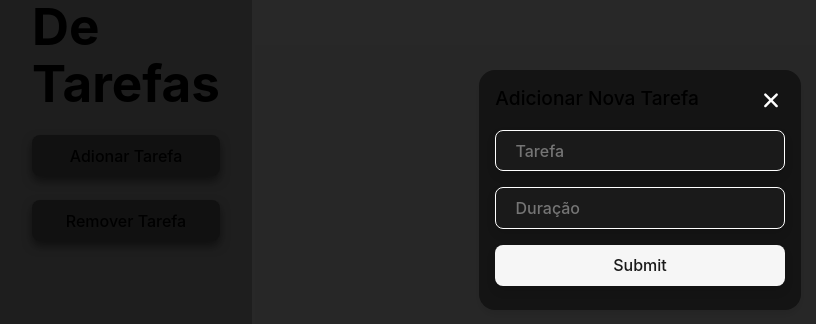
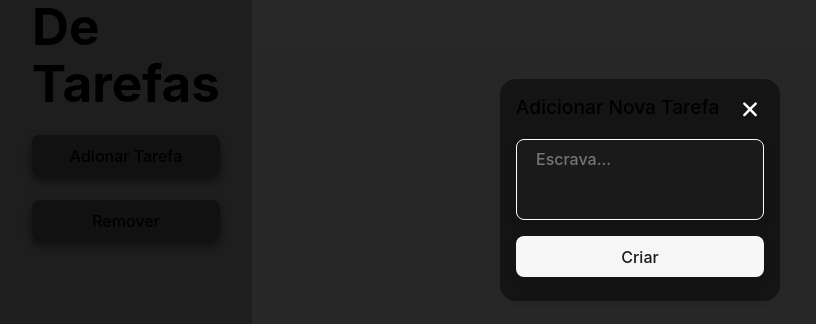
Before and after one commit to GuilhermeThomass/React-ToDo, a React (Vite) app: page / in a window 1280 px wide. Both pictures are taken after a click on the button "Adionar Tarefa". Shown: the part 210-534 px from the top of the page, without its empty margins (0-816 px from the left). Built offline with nearby package versions, Linux system fonts and the light colour scheme.

Commit message:
Implementação do modal com a crição de lista

```diff
--- a/index.html
+++ b/index.html
@@ -1,8 +1,8 @@
 <!doctype html>
 <html lang="en">
   <head>
+    <link rel="icon" type="image/svg+xml" href="" />
     <meta charset="UTF-8" />
-    <link rel="icon" type="image/svg+xml" href="" />
     <meta name="viewport" content="width=device-width, initial-scale=1.0" />
     <title>To-do</title>
   </head>
--- a/src/App.tsx
+++ b/src/App.tsx
@@ -1,10 +1,9 @@
 import { useCallback, useState } from "react"
 import ModalButton from "./components/ModalButton"
 import styled from "styled-components";
-import Table from "./components/Table";
+import Task from "./components/Task";
 
 import { FcFolder } from "react-icons/fc";
-
 
 const Button = styled.button`
     border-radius: 8px;
@@ -15,13 +14,12 @@ const Button = styled.button`
     font-family: inherit;
     background-color: #1a1a1a;
     cursor: pointer;
-    transition: transform 0.2s ease;
+    transition: transform 0.2s ease-out;
     box-shadow: 0 5px 10px rgba(0,0,0,0.5);
     &:active{
       transform: scale(0.96);
     }
 `
-
 const Section = styled.div`
   height: calc(100vh - 64px);
   width: calc(100vw - 48px);
@@ -43,9 +41,23 @@ const TableArea = styled.div`
   border-radius: 12px;
 `
 
-function App() {
+interface appProps{
+
+}
+
+function App({}:appProps) {
+
   const [isModalOpen,setIsModalOpen] = useState(false);
+  const [list,setList] = useState([{status:false,task:''}]);
 
+  const handleSubmit = (task : string) =>{
+    const newTask= {
+      status: false,
+      task: task
+    }
+
+    setList((prev)=>[...prev,newTask]);
+  }
   const toggleModal = useCallback(()=>{
     setIsModalOpen(wasModalOpen => !wasModalOpen);
   },[setIsModalOpen])
@@ -56,11 +68,11 @@ function App() {
         <Container>
           <FcFolder size='6em'/>
           <h1 style={{margin:0 }}>Lista De Tarefas</h1>
-          <Button onClick={toggleModal}>Adionar Tarefa</Button> <ModalButton isModalOpen={isModalOpen} onBackClick={toggleModal}/>
-          <Button>Remover Tarefa</Button>
+          <Button onClick={toggleModal}>Adionar Tarefa</Button><ModalButton isModalOpen={isModalOpen} onBackClick={toggleModal} handleSubmit={handleSubmit}/>
+          <Button>Remover</Button>
         </Container>
         <TableArea>
-          <Table/>
+          <Task Tasks={list}/>
         </TableArea>
       </Section>
     </>
--- a/src/components/Modal.tsx
+++ /dev/null
@@ -1,53 +0,0 @@
-import { memo } from "react"
-import styled from "styled-components"
-import Close from "./CloseButton";
-
-const Section = styled.div`
-    /* z-index: 1000; */
-    position: fixed;
-    width: 100%;
-    height: 100%;
-    top:0;
-    left: 0;
-
-    display: flex;
-    align-items: center;
-    justify-content: center;
-    background-color: rgb(0,0,0,0.35);
-`
-const Container = styled.form`
-    display: flex;
-    flex-direction: column;
-
-    gap: 16px;
-    padding: 32px 16px 24px 16px;
-
-    border-radius: 16px;
-
-    background-color: #141414;
-    transition: transform 0.2s ease;
-    box-shadow: 0 5px 10px rgba(0,0,0,0.1);
-    &:active{
-      transform: scale(0.96);
-    }
-`
-
-interface ModalProps{
-    onBackClick: ()=> void;
-    children: JSX.Element;
-}
-
-
-function Modal( {onBackClick , children } : ModalProps ) {
-    console.log("Render Modal")
-    return (
-        <Section onClick={onBackClick}>
-            <Container onClick={(e)=> e.stopPropagation()}>
-                <Close onBackClick={onBackClick}/>
-                {children}
-            </Container>
-        </Section>
-    )
-}
-
-export default memo(Modal)
--- a/src/components/ModalButton.tsx
+++ b/src/components/ModalButton.tsx
@@ -1,6 +1,6 @@
 import styled from "styled-components";
-import Modal from "./Modal";
-import { memo } from "react";
+import { memo, useState } from "react";
+import Close from "./CloseButton";
 
 const Tittle = styled.h1`
     position: absolute;
@@ -10,8 +10,9 @@ const Tittle = styled.h1`
     font-family: inherit;
     cursor: default;
 `
-
-const Input = styled.input`
+const Input = styled.textarea`
+    resize: none;
+    width: 13em;
     text-decoration: none;
     border-radius: 8px;
     border: 1px solid white;
@@ -23,7 +24,6 @@ const Input = styled.input`
     cursor: pointer;
     box-shadow: 0 5px 10px rgba(0,0,0,0.1);
 `
-
 const Button = styled.button`
     color: #1a1a1a;
     border-radius: 8px;
@@ -36,36 +36,65 @@ const Button = styled.button`
     cursor: pointer;
     box-shadow: 0 5px 10px rgba(0,0,0,0.1);
 `
+const Section = styled.div`
+    /* z-index: 1000; */
+    position: fixed;
+    width: 100%;
+    height: 100%;
+    top:0;
+    left: 0;
+
+    display: flex;
+    align-items: center;
+    justify-content: center;
+    background-color: rgb(0,0,0,0.35);
+`
+const Container = styled.div`
+    display: flex;
+    flex-direction: column;
+
+    gap: 16px;
+    padding: 32px 16px 24px 16px;
+
+    border-radius: 16px;
+
+    background-color: #141414;
+    transition: transform 0.2s ease;
+    box-shadow: 0 5px 10px rgba(0,0,0,0.1);
+    &:active{
+      transform: scale(0.96);
+    }
+`
 
 interface ModalButtonProps{
     isModalOpen : boolean;
     onBackClick : ()=> void;
+    handleSubmit : (tarefa : string)=> void;
 }
 
-function ModalButton({isModalOpen,onBackClick}:ModalButtonProps) {
+function ModalButton({isModalOpen,onBackClick,handleSubmit}:ModalButtonProps) {
+    const [Text,setText] = useState('');
     if(!isModalOpen){
         return null;
     }
     return(
-        <Modal onBackClick={onBackClick} >
-            <>
+        <Section onClick={onBackClick}>
+            <Container onClick={(e)=> e.stopPropagation()}>
                 <Tittle>Adicionar Nova Tarefa</Tittle>
+                <Close onBackClick={onBackClick}/>
                 <Input
-                    type="text"
-                    placeholder="Tarefa"
-                    name="tarefa"
+                    rows={3}
+                    placeholder="Escrava..."
+                    name="task"
+                    onChange={(e)=>(setText(e.target.value))}
                     required
                 />
-                <Input
-                    type="text"
-                    placeholder="Duração"
-                    name="duracao"
-                    required
-                />
-                <Button type='submit'>Submit</Button>
-
-            </>
-        </Modal>
+                <Button onClick={()=>{
+                    handleSubmit(Text)
+                    onBackClick();
+                }}>Criar</Button>
+            </Container>
+        </Section>
     )
 }
 
--- a/src/components/Table.tsx
+++ /dev/null
@@ -1,25 +0,0 @@
-import styled from "styled-components";
-import { memo } from "react";
-
-const Container = styled.table`
-    display: flex;
-    flex-direction: column;
-    background-color: #3d3d3d ;
-    border-radius: 12px;
-`
-
-
-interface TableProps{
-
-}
-
-function Table({}:TableProps) {
-    return(
-        <Container>
-        </Container>
-    )
-}
-
-
-
-export default memo(Table);
```
